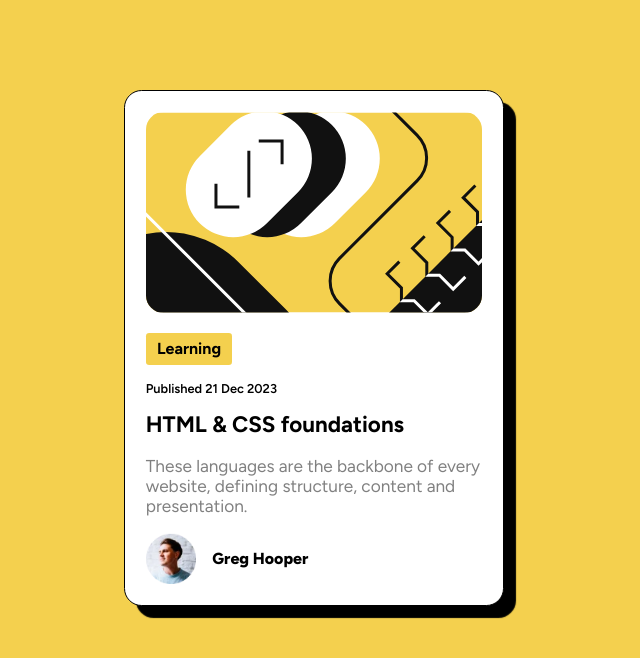
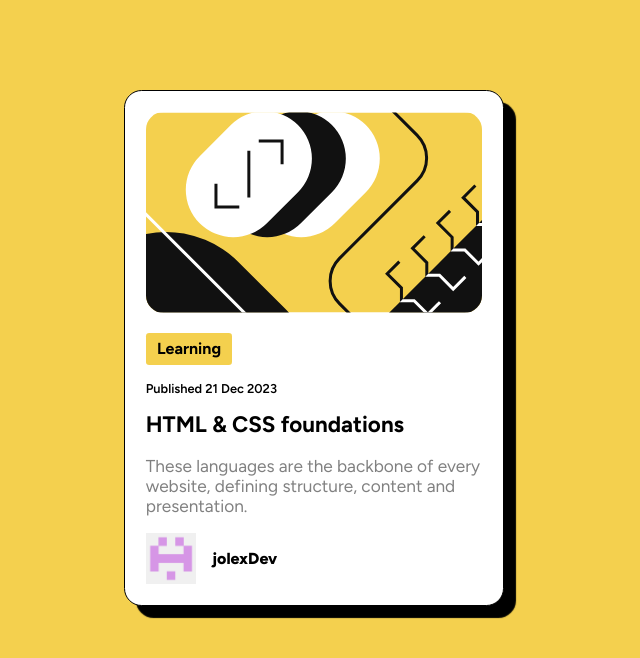
Before and after one commit to jolexDev/front-end.mentor.blogcard, a plain HTML site: page index.html in a window 1280 px wide. Shown: the whole page, without its empty margins (326-966 px from the left). Drawn offline with Linux system fonts and the light colour scheme.

Commit message:
Attributions added.

```diff
--- a/index.html
+++ b/index.html
@@ -34,10 +34,10 @@
         <div class="row">
           <img
             class="card_Icon"
-            src="assets/images/image-avatar.webp"
+            src="assets/images/image-avatar.png"
             alt="An avatar of Greg Hooper, the author."
           />
-          <p class="card_Author">Greg Hooper</p>
+          <p class="card_Author">jolexDev</p>
         </div>
       </aside>
     </section>
```
Also changed, not shown: assets/images/image-avatar.png (added), assets/images/image-avatar.webp (deleted), 1 other file.
